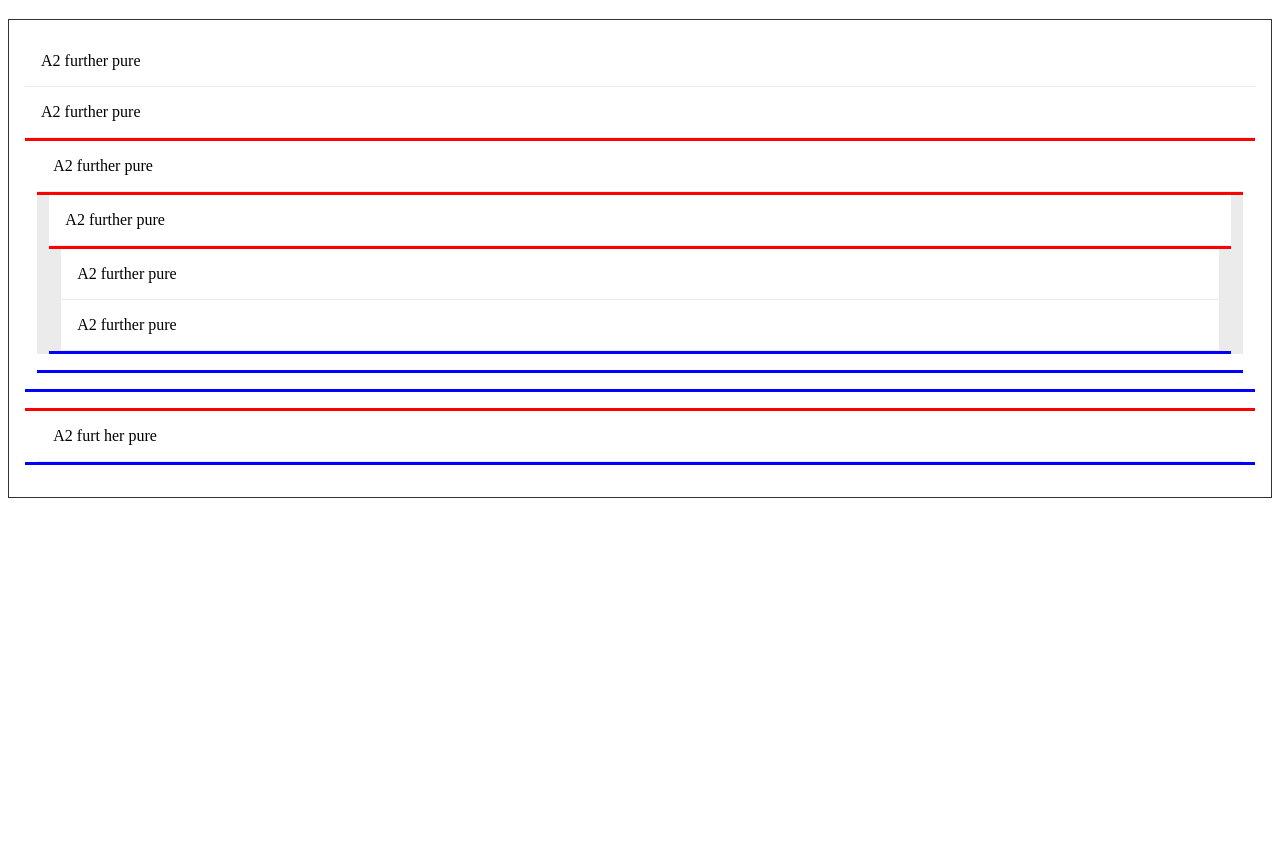
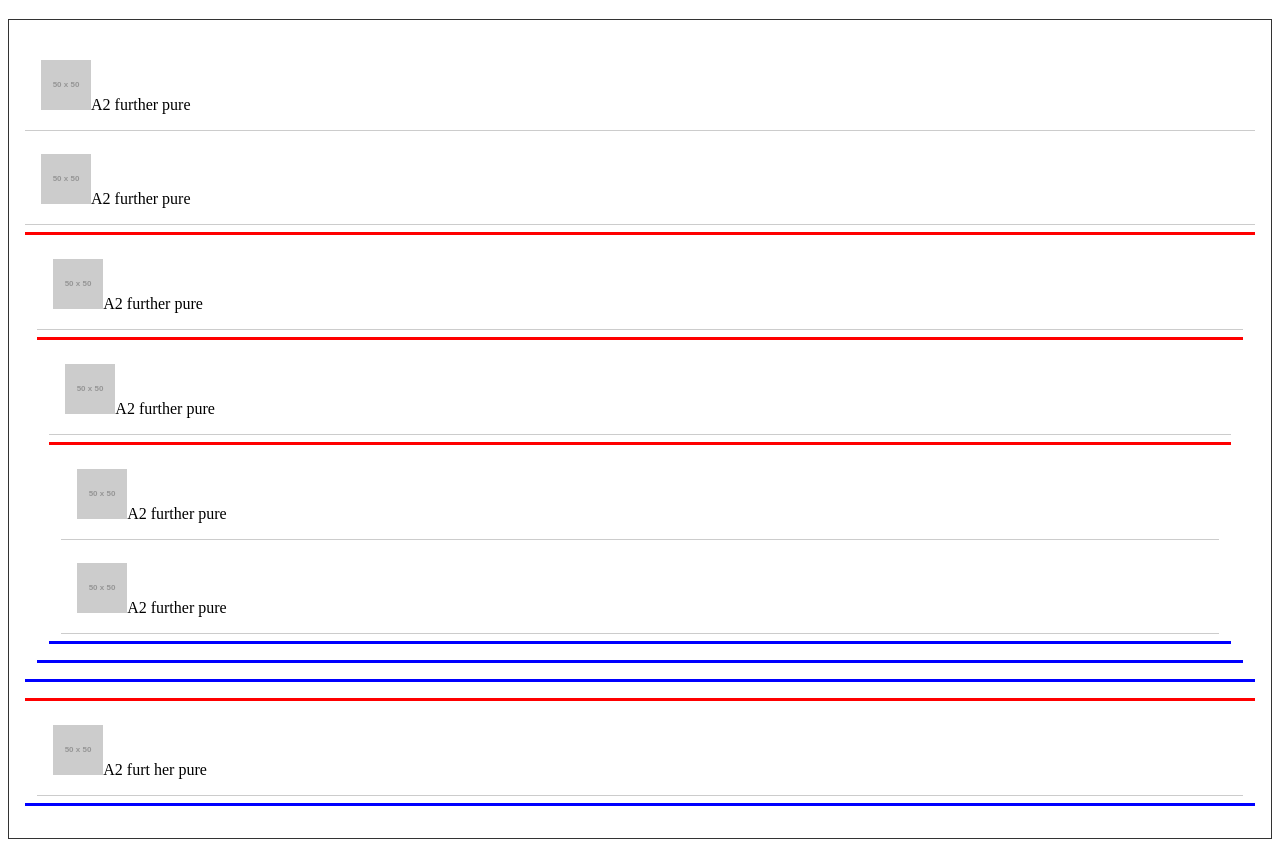
Before and after one commit to danielmatthew/flat-list-spike, a plain HTML site: page index.html in a window 1280 px wide. Shown: the part 61-906 px from the top of the page. Before the commit the page ends 800 px from the top, so only its background shows below. Drawn offline with nearby package versions, Linux system fonts and the light colour scheme; some packages are replaced by stand-ins of ours.

Commit message:
Use generated content

```diff
--- a/index.html
+++ b/index.html
@@ -7,6 +7,10 @@
         border: 1px solid #333;
         padding: 1em;
       }
+      .section-wrapper {
+        width: 98%;
+        margin: auto;
+      }
       .section {
         background-color: #ebebeb;
         width: 98%;
@@ -14,13 +18,18 @@
       }
       article {
         background-color: white;
+        margin: 0.5em 0;
         padding: 1em;
-        border-bottom: 1px solid #ebebeb;
+        box-shadow: 0 1px 0 0 rgba(0,0,0,.2);
       }
       .section--open {
         border-top: 3px solid red;
+        display: block;
+        content: '';
       }
-      .section--close {
+      .section--close:after {
+        display: block;
+        content: '';
         border-bottom: 3px solid blue;
         margin-bottom: 1em;
       }
@@ -33,12 +42,11 @@
     <main ng-controller="OpenContainerCtrl" class="container">
       <item-wrapper
         ng-repeat="i in data.entries"
-        count="{{i.sectionDepth}}">
-        <item ng-switch="i.type">
-          <section-opener ng-switch-when="sectionOpener"></section-opener>
-          <section-closer ng-switch-when="sectionCloser"></section-closer>
+        count="{{i.sectionDepth}}"
+        ng-class=itemType(i.type)>
+        <item ng-switch="i.type" >
           <section-body ng-switch-when="sections"></section-body>
-          <resource ng-switch-when="items" resource="i.resource"></resource>
+          <resource ng-switch-when="items" resource="i.resource" class="resource"></resource>
         </item>
       </item-wrapper>
     </main>
@@ -48,7 +56,15 @@
     <script>
       angular.module('divvy', ['ngSanitize'])
         .controller('OpenContainerCtrl', function($scope, $sce) {
-
+          $scope.itemType = (type) => {
+            console.log(type);
+            switch(type) {
+              case 'sectionOpener':
+                return 'section--open';
+              case 'sectionCloser':
+                return 'section--close';
+            }
+          };
           $scope.data = {
             entries: [
               {
@@ -155,19 +171,6 @@
               }
             ]
             };
-
-         // const wrapInDiv = (item, countSectionsOpenedOrToOpen = 0) => {
-         //  if(countSectionsOpenedOrToOpen === 0) {
-         //    return `<item-wrapper ></item-wrapper>`;
-         //  } else if(countSectionsOpenedOrToOpen > 0) {
-         //    return `<item-wrapper >
-         //      ${wrapInDiv(item, countSectionsOpenedOrToOpen-1)}
-         //    </item-wrapper>`;
-         //  }
-         // };
-
-          // const wrapItem = (item) => wrapInDiv(item, (item.sectionDepth || 0));
-          // $scope.htmlData = wrapItem;
         })
         .directive('itemWrapper', function() {
           return {
@@ -179,17 +182,11 @@
             },
             link: function(scope, element, attrs) {
               while (scope.count > 0) {
-                element.wrap('<div class="section"></div>');
+                element.wrap('<div class="section-wrapper"></div>');
                 scope.count--;
               }
             }
           };
-        })
-        .component('sectionOpener', {
-          template: '<div class="section--open"></div>'
-        })
-        .component('sectionCloser', {
-          template: '<div class="section--close"></div>'
         })
         .component('sectionBody', {
           template: '<section class="section"></div>'
@@ -198,20 +195,8 @@
           bindings: {
             resource: '<'
           },
-          template: `<article>{{$ctrl.resource}}</article>`
+          template: `<article><img src="http://placehold.it/50x50/" alt="" />{{$ctrl.resource}}</article>`
         });
-
-              //         switch (scope.type) {
-              //   case 'sectionOpener':
-              //     return element.wrap(`<div class="section--open" data-padding="${scope.count}"></div>`);
-              //   case 'sectionCloser':
-              //     return element.wrap(`<div class="section--close" data-padding="${scope.count}"></div>`);
-              //   case 'sections':
-              //     return element.wrap(`<section class="section" data-padding="${scope.count}"></section>`);
-              //   case 'items':
-              //     return element.wrap(`<article>${scope.resource}</article>`)
-              // }
-
     </script>
   </body>
 </html>
```
Lines whose indentation alone changed are shown as unchanged.
